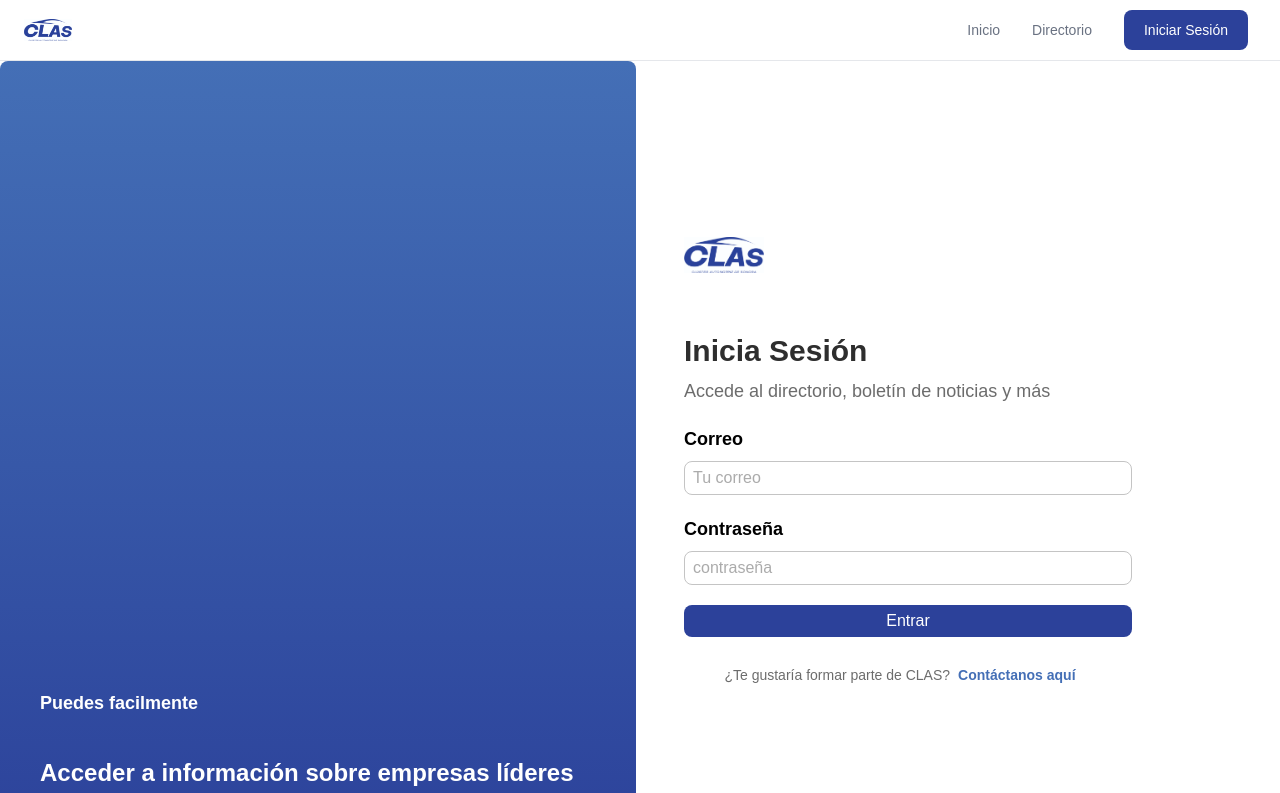
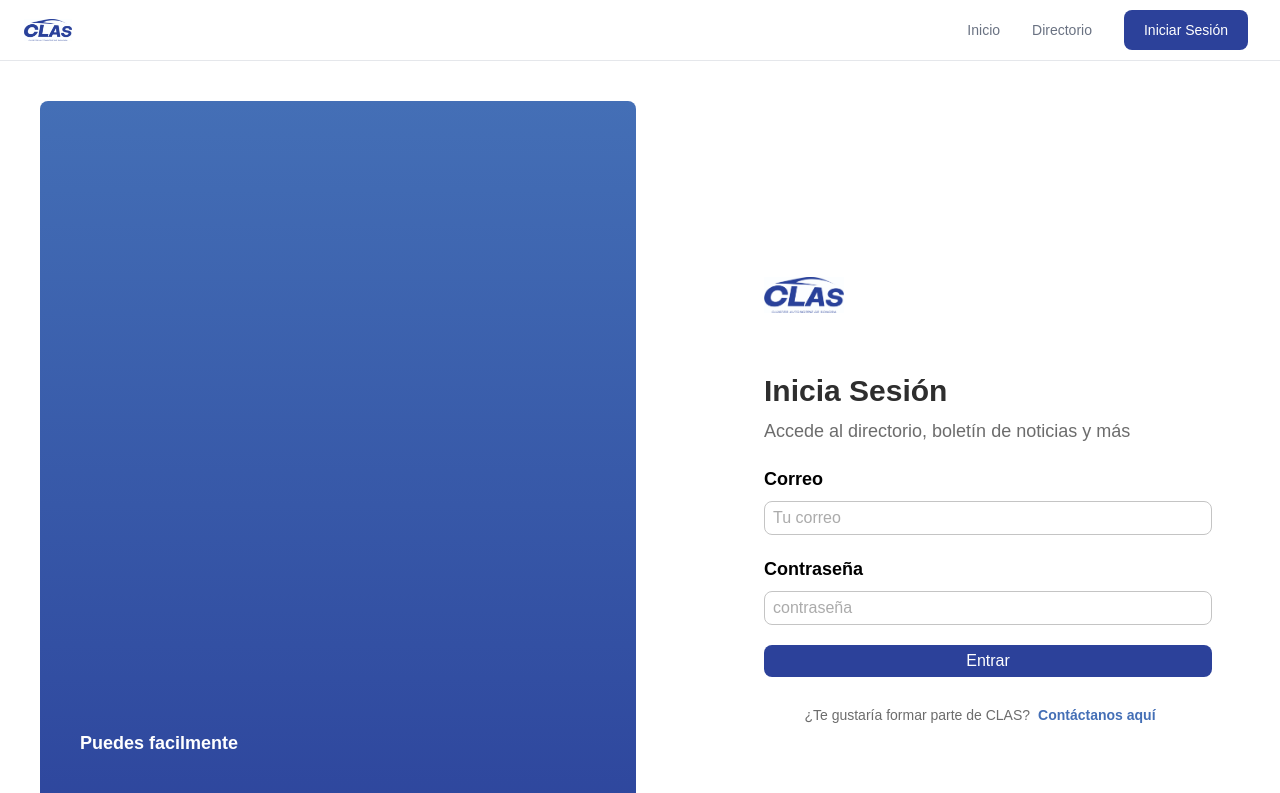
Before and after one commit to sverdam/RetoTC2005B, a React (Vite) app in the folder front-end/: page /login in a window 1280 px wide. Shown: the top 793 px of the page. Built offline with nearby package versions, Linux system fonts and the light colour scheme; no server answers; a web font is replaced by a local one.

Commit message:
Style: Change padding and margin

```diff
--- a/front-end/src/pages/LoginPage.tsx
+++ b/front-end/src/pages/LoginPage.tsx
@@ -41,12 +41,12 @@ const LoginPage: React.FC = () => {
     // }, [])
 
     return(
-        <div className="grid grid-cols-2 gap-2">
+        <div className="grid grid-cols-2 gap-2 m-10">
             <div className=" flex flex-col justify-end rounded-lg  h-screen bg-gradient-to-t from-clas to-clas-claro">
                 <h4 className="px-10 font-semibold text-white text-left text-lg">Puedes facilmente</h4>
                 <h1 className="px-10 py-10 font-bold text-white text-left text-2xl">Acceder a información sobre empresas líderes en la industria automotriz</h1>
             </div>
-            <div className="flex flex-col items-start  justify-center rounded-lg">
+            <div className="pl-20 flex flex-col items-start  justify-center rounded-lg">
                 <img src="..\src\assets\CLAS-Logotipo-03.jpeg" className="p-10 w-40"/>
                 <h1 className="px-10 pt-5 text-clas-negro font-bold text-3xl text-left">Inicia Sesión</h1>
                 <p className="px-10 pt-2 pb-5 text-clas-negro/70 text-lg text-left">Accede al directorio, boletín de noticias y más</p>
```
